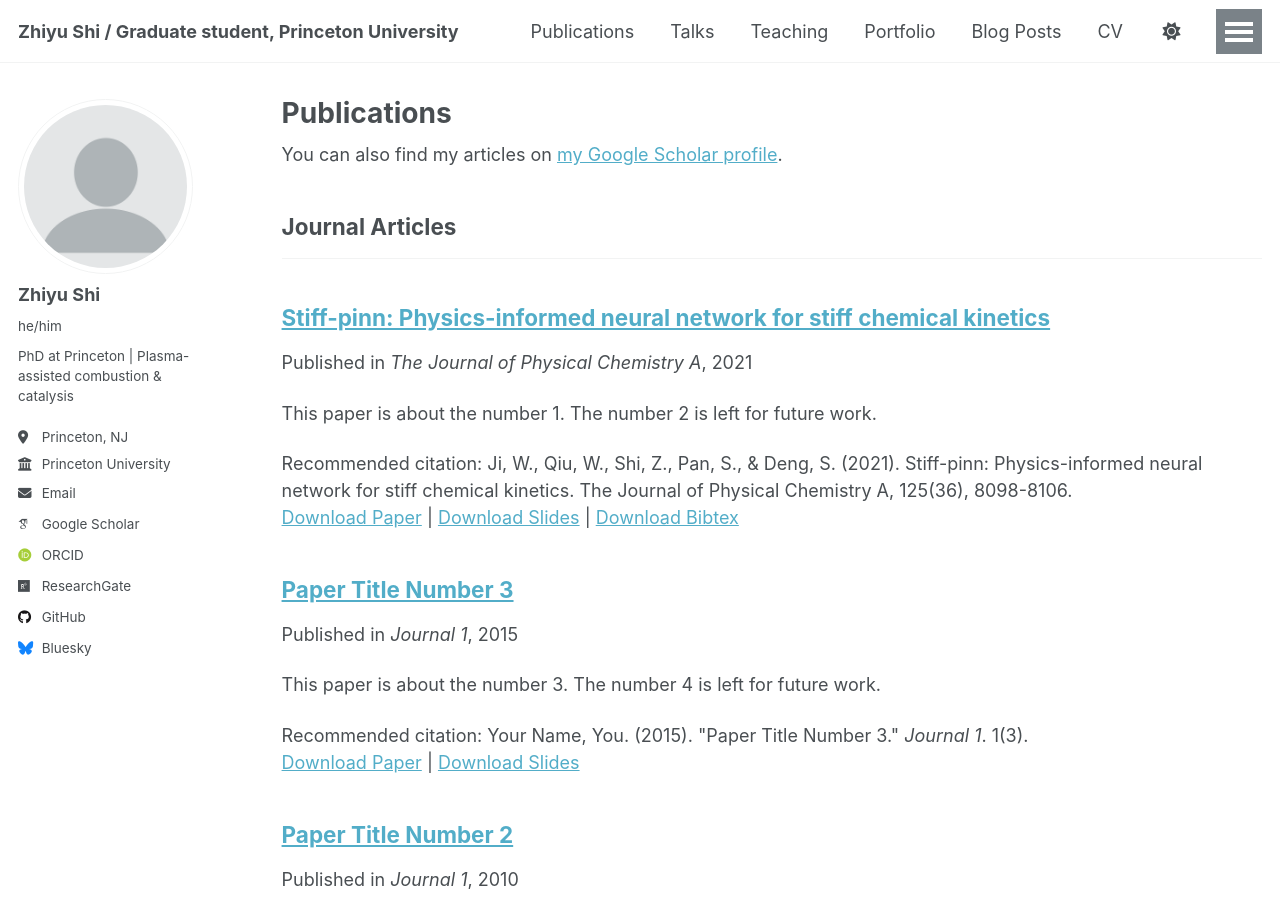
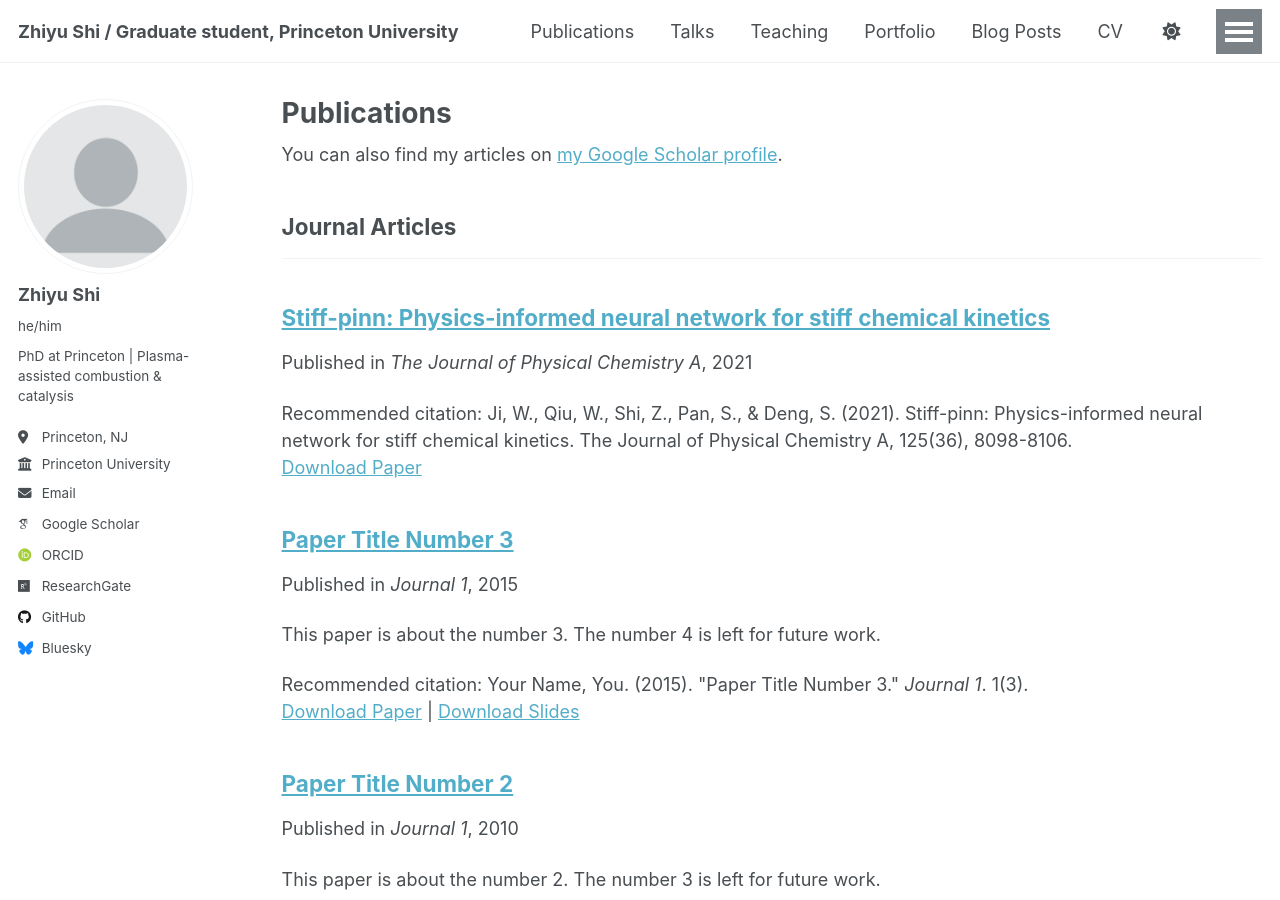
Before and after one commit to Zhi-yu-Shi/zhi-yu-shi.github.io, a Jekyll site: the page built from _pages/publications.html, in a window 1280 px wide and 900 px high. Built offline with Jekyll 4.4.1, drawn with Linux system fonts in a browser that asks for light colours; some web fonts are replaced; a script that is not in the unit is left out.

Commit message:
Update 2009-10-01-paper-title-number-1.md

```diff
--- a/_publications/2009-10-01-paper-title-number-1.md
+++ b/_publications/2009-10-01-paper-title-number-1.md
@@ -2,12 +2,10 @@
 title: "Stiff-pinn: Physics-informed neural network for stiff chemical kinetics"
 collection: publications
 category: manuscripts
-permalink: /publication/2021-08-31-1
-excerpt: 'This paper is about the number 1. The number 2 is left for future work.'
+permalink: /publication/2021-08-31-Stiff-PINN
 date: 2021-08-31
 venue: 'The Journal of Physical Chemistry A'
-slidesurl: 'http://academicpages.github.io/files/slides1.pdf'
 paperurl: 'https://pubs.acs.org/doi/full/10.1021/acs.jpca.1c05102'
-bibtexurl: 'http://academicpages.github.io/files/bibtex1.bib'
+pdf: "/files/papers/Stiff-PINN.pdf"
 citation: 'Ji, W., Qiu, W., Shi, Z., Pan, S., & Deng, S. (2021). Stiff-pinn: Physics-informed neural network for stiff chemical kinetics. The Journal of Physical Chemistry A, 125(36), 8098-8106.'
 ---
```
